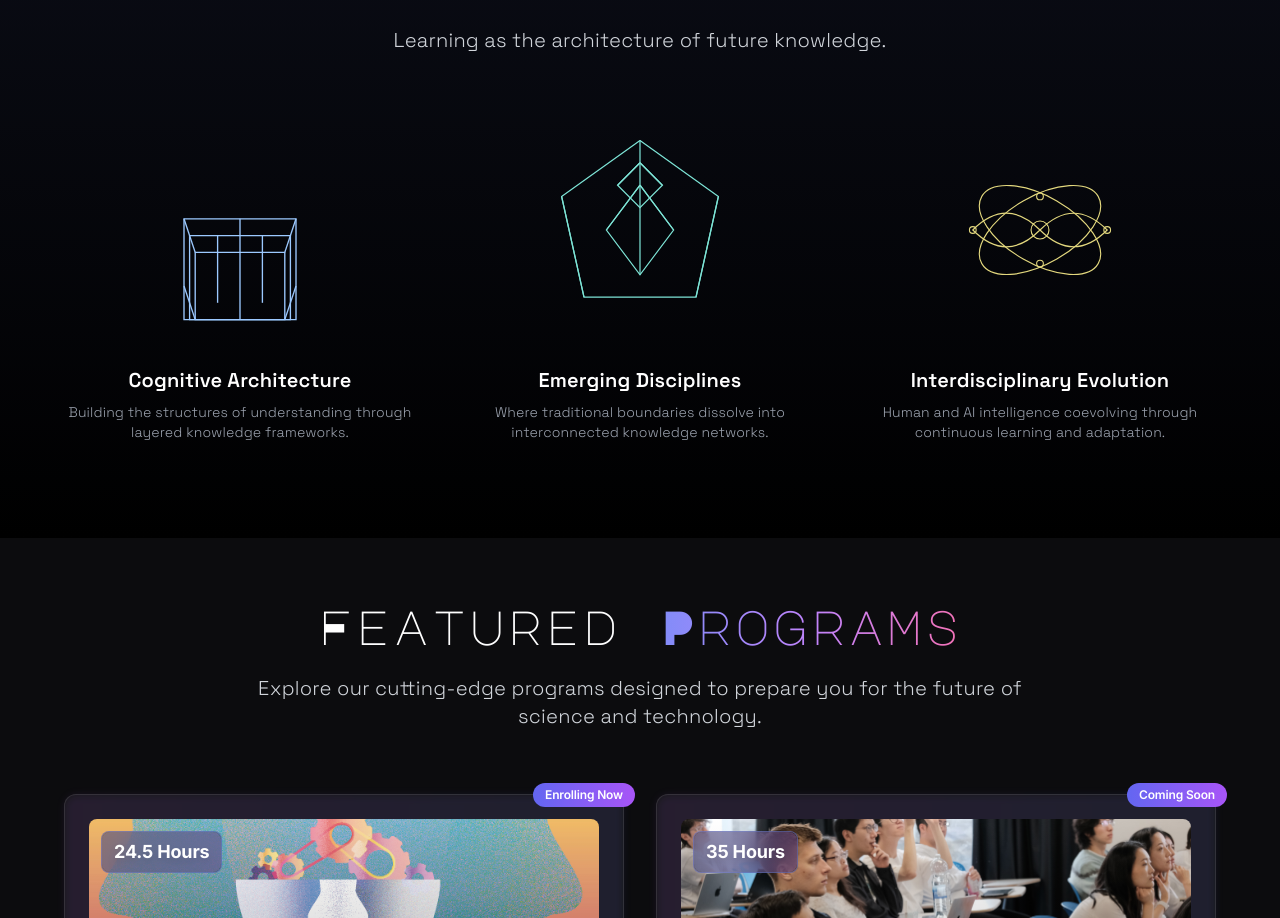
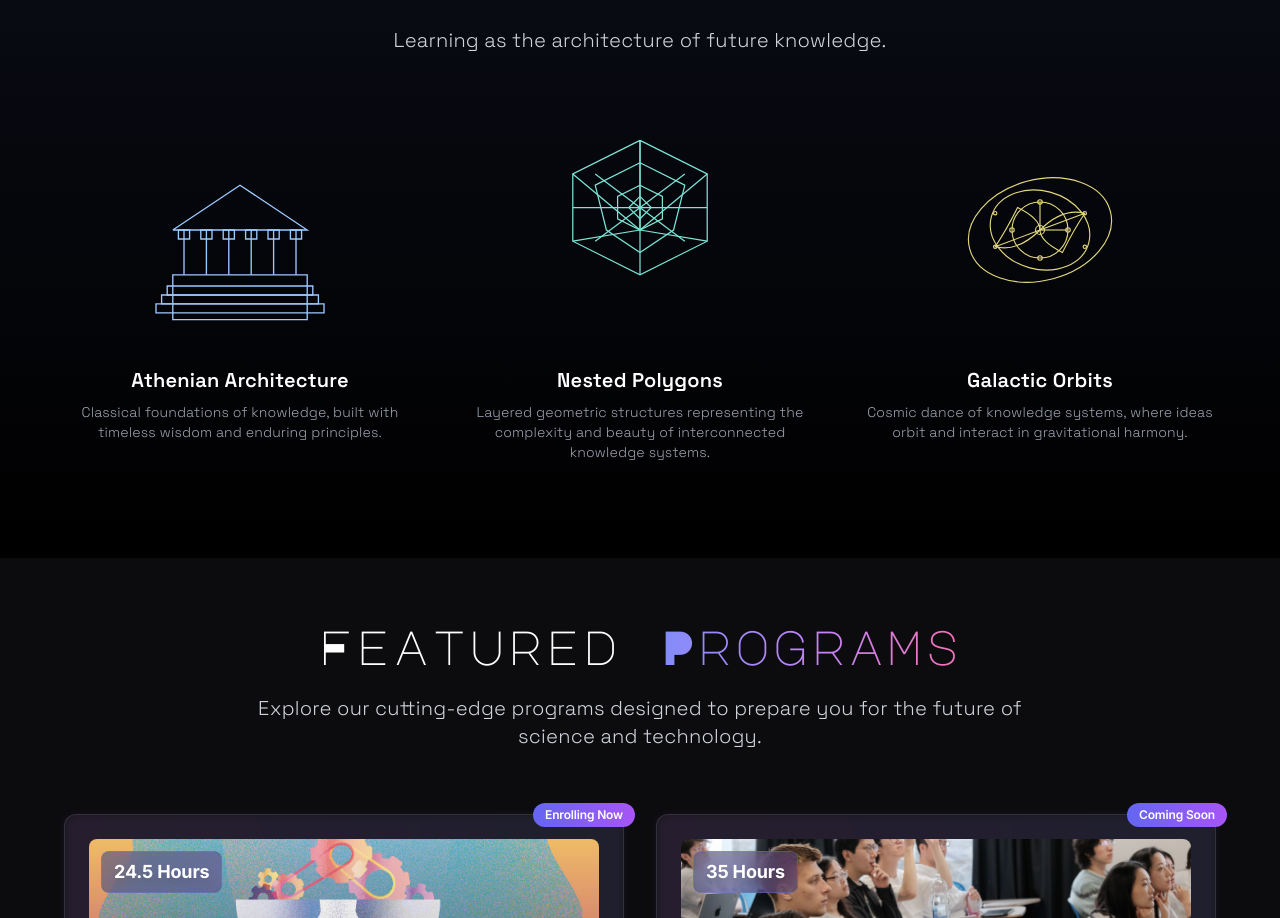
Before and after one commit to 12eonsf/noetex_academy, a Next.js app: page / in a window 1280 px wide. Shown: the part 942-1860 px from the top of the page. Built offline with nearby package versions, Linux system fonts and the light colour scheme.

Commit message:
Update SVG illustrations to Athenian Architecture, Nested Polygons, and Galactic Orbits

```diff
--- a/components/RedefiningEducation.tsx
+++ b/components/RedefiningEducation.tsx
@@ -25,75 +25,101 @@ export default function RedefiningEducation() {
         </p>
 
         <div className="grid grid-cols-1 md:grid-cols-3 gap-12 max-w-6xl mx-auto">
-          {/* 1. Cognitive Architecture */}
+          {/* 1. Athenian Architecture */}
           <div className="draw-on-scroll">
             <svg viewBox="0 0 200 200" className="mx-auto line-draw-svg w-48 h-48 md:w-56 md:h-56">
               <g stroke="#9cc9ff" strokeWidth="1.2" fill="none">
-                {/* Base cube */}
-                <rect x="60" y="120" width="80" height="60"/>
-                <rect x="55" y="105" width="90" height="75"/>
-                <rect x="50" y="90" width="100" height="90"/>
-                {/* Connection lines */}
-                <line x1="60" y1="120" x2="50" y2="90"/>
-                <line x1="140" y1="120" x2="150" y2="90"/>
-                <line x1="60" y1="180" x2="50" y2="150"/>
-                <line x1="140" y1="180" x2="150" y2="150"/>
-                {/* Vertical lines */}
-                <line x1="100" y1="90" x2="100" y2="180"/>
-                <line x1="80" y1="105" x2="80" y2="165"/>
-                <line x1="120" y1="105" x2="120" y2="165"/>
+                {/* Temple base */}
+                <rect x="40" y="140" width="120" height="40"/>
+                {/* Columns */}
+                <line x1="50" y1="140" x2="50" y2="100"/>
+                <line x1="70" y1="140" x2="70" y2="100"/>
+                <line x1="90" y1="140" x2="90" y2="100"/>
+                <line x1="110" y1="140" x2="110" y2="100"/>
+                <line x1="130" y1="140" x2="130" y2="100"/>
+                <line x1="150" y1="140" x2="150" y2="100"/>
+                {/* Pediment (triangular roof) */}
+                <path d="M40,100 L100,60 L160,100 Z"/>
+                {/* Column capitals */}
+                <rect x="45" y="100" width="10" height="8"/>
+                <rect x="65" y="100" width="10" height="8"/>
+                <rect x="85" y="100" width="10" height="8"/>
+                <rect x="105" y="100" width="10" height="8"/>
+                <rect x="125" y="100" width="10" height="8"/>
+                <rect x="145" y="100" width="10" height="8"/>
+                {/* Steps */}
+                <rect x="35" y="150" width="130" height="8"/>
+                <rect x="30" y="158" width="140" height="8"/>
+                <rect x="25" y="166" width="150" height="8"/>
               </g>
             </svg>
-            <h3 className="mt-6 text-xl font-futura-1 font-semibold mb-2">Cognitive Architecture</h3>
-            <p className="text-sm text-gray-400 font-futura-1">Building the structures of understanding through layered knowledge frameworks.</p>
+            <h3 className="mt-6 text-xl font-futura-1 font-semibold mb-2">Athenian Architecture</h3>
+            <p className="text-sm text-gray-400 font-futura-1">Classical foundations of knowledge, built with timeless wisdom and enduring principles.</p>
           </div>
 
-          {/* 2. Emerging Disciplines */}
+          {/* 2. Nested Polygons */}
           <div className="draw-on-scroll">
             <svg viewBox="0 0 200 200" className="mx-auto line-draw-svg w-48 h-48 md:w-56 md:h-56">
               <g stroke="#7de4d6" strokeWidth="1.1" fill="none">
-                {/* Main polygon */}
-                <polygon points="100,20 170,70 150,160 50,160 30,70"/>
-                {/* Inner connections */}
-                <polygon points="100,60 130,100 100,140 70,100"/>
-                <polygon points="100,40 120,60 100,80 80,60"/>
-                {/* Network lines */}
+                {/* Outer hexagon */}
+                <polygon points="100,20 160,50 160,110 100,140 40,110 40,50"/>
+                {/* Middle pentagon */}
+                <polygon points="100,40 140,60 130,100 100,120 70,100 60,60"/>
+                {/* Inner square */}
+                <polygon points="100,60 120,70 120,90 100,100 80,90 80,70"/>
+                {/* Central triangle */}
+                <polygon points="100,70 110,80 100,90 90,80"/>
+                {/* Connection lines */}
                 <line x1="100" y1="20" x2="100" y2="140"/>
-                <line x1="100" y1="60" x2="130" y2="100"/>
-                <line x1="100" y1="60" x2="70" y2="100"/>
-                <line x1="100" y1="40" x2="120" y2="60"/>
-                <line x1="100" y1="40" x2="80" y2="60"/>
-                {/* Corner connections */}
-                <line x1="30" y1="70" x2="50" y2="160"/>
-                <line x1="170" y1="70" x2="150" y2="160"/>
+                <line x1="40" y1="80" x2="160" y2="80"/>
+                <line x1="60" y1="50" x2="140" y2="110"/>
+                <line x1="140" y1="50" x2="60" y2="110"/>
+                {/* Radial lines */}
+                <line x1="100" y1="100" x2="100" y2="20"/>
+                <line x1="100" y1="100" x2="160" y2="50"/>
+                <line x1="100" y1="100" x2="160" y2="110"/>
+                <line x1="100" y1="100" x2="40" y2="110"/>
+                <line x1="100" y1="100" x2="40" y2="50"/>
               </g>
             </svg>
-            <h3 className="mt-6 text-xl font-futura-1 font-semibold mb-2">Emerging Disciplines</h3>
-            <p className="text-sm text-gray-400 font-futura-1">Where traditional boundaries dissolve into interconnected knowledge networks.</p>
+            <h3 className="mt-6 text-xl font-futura-1 font-semibold mb-2">Nested Polygons</h3>
+            <p className="text-sm text-gray-400 font-futura-1">Layered geometric structures representing the complexity and beauty of interconnected knowledge systems.</p>
           </div>
 
-          {/* 3. Interdisciplinary Evolution */}
+          {/* 3. Galactic Orbits */}
           <div className="draw-on-scroll">
             <svg viewBox="0 0 200 200" className="mx-auto line-draw-svg w-48 h-48 md:w-56 md:h-56">
               <g stroke="#e3d87e" strokeWidth="1.0" fill="none">
-                {/* First orbit */}
-                <ellipse cx="100" cy="100" rx="60" ry="30" transform="rotate(30 100 100)"/>
-                {/* Second orbit */}
-                <ellipse cx="100" cy="100" rx="60" ry="30" transform="rotate(-30 100 100)"/>
-                {/* Central convergence */}
-                <circle cx="100" cy="100" r="8"/>
-                {/* Connection points */}
-                <circle cx="160" cy="100" r="3"/>
-                <circle cx="40" cy="100" r="3"/>
-                <circle cx="100" cy="70" r="3"/>
-                <circle cx="100" cy="130" r="3"/>
-                {/* Spiral connections */}
-                <path d="M100,100 Q130,70 160,100 Q130,130 100,100"/>
-                <path d="M100,100 Q70,130 40,100 Q70,70 100,100"/>
+                {/* Central star */}
+                <circle cx="100" cy="100" r="4"/>
+                {/* Inner orbit */}
+                <ellipse cx="100" cy="100" rx="25" ry="25"/>
+                {/* Middle orbit */}
+                <ellipse cx="100" cy="100" rx="45" ry="35" transform="rotate(15 100 100)"/>
+                {/* Outer orbit */}
+                <ellipse cx="100" cy="100" rx="65" ry="45" transform="rotate(-15 100 100)"/>
+                {/* Orbiting bodies */}
+                <circle cx="125" cy="100" r="2"/>
+                <circle cx="75" cy="100" r="2"/>
+                <circle cx="100" cy="75" r="2"/>
+                <circle cx="100" cy="125" r="2"/>
+                {/* Outer bodies */}
+                <circle cx="140" cy="85" r="1.5"/>
+                <circle cx="60" cy="115" r="1.5"/>
+                <circle cx="140" cy="115" r="1.5"/>
+                <circle cx="60" cy="85" r="1.5"/>
+                {/* Spiral arms */}
+                <path d="M100,100 Q120,80 140,85 Q130,100 120,120 Q100,110 100,100"/>
+                <path d="M100,100 Q80,120 60,115 Q70,100 80,80 Q100,90 100,100"/>
+                {/* Connection lines */}
+                <line x1="100" y1="100" x2="125" y2="100" strokeDasharray="2,2"/>
+                <line x1="100" y1="100" x2="100" y2="75" strokeDasharray="2,2"/>
+                <line x1="100" y1="100" x2="140" y2="85" strokeDasharray="2,2"/>
+                <line x1="100" y1="100" x2="60" y2="115" strokeDasharray="2,2"/>
               </g>
             </svg>
-            <h3 className="mt-6 text-xl font-futura-1 font-semibold mb-2">Interdisciplinary Evolution</h3>
-            <p className="text-sm text-gray-400 font-futura-1">Human and AI intelligence coevolving through continuous learning and adaptation.</p>
+            <h3 className="mt-6 text-xl font-futura-1 font-semibold mb-2">Galactic Orbits</h3>
+            <p className="text-sm text-gray-400 font-futura-1">Cosmic dance of knowledge systems, where ideas orbit and interact in gravitational harmony.</p>
           </div>
         </div>
       </div>
```
